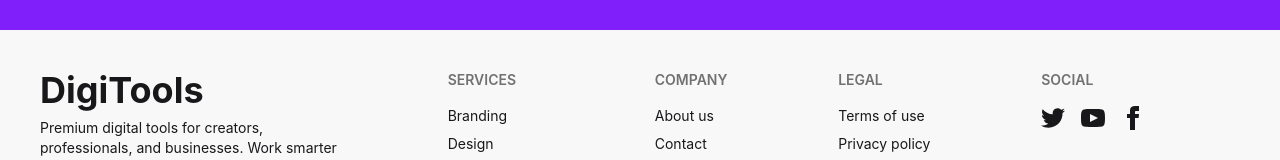
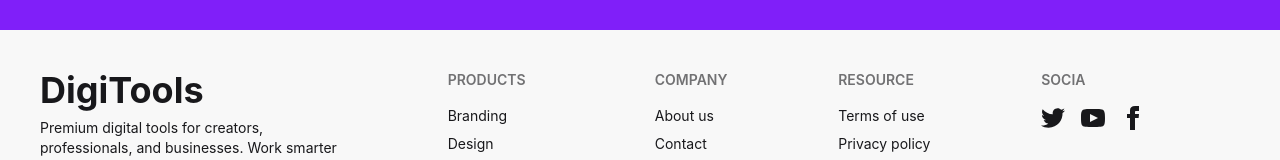
Before and after one commit to ShahidurRahman2/digi-toots-platform, a React (Vite) app: page / in a window 1280 px wide. Shown: the part 3713-3873 px from the top of the page. Built offline with nearby package versions, Linux system fonts and the light colour scheme.

Commit message:
this is four commit

```diff
--- a/src/App.jsx
+++ b/src/App.jsx
@@ -544,7 +544,7 @@ function App() {
           </p>
         </aside>
         <nav>
-          <h6 className="footer-title">Services</h6>
+          <h6 className="footer-title">Products</h6>
           <a className="link link-hover">Branding</a>
           <a className="link link-hover">Design</a>
           <a className="link link-hover">Marketing</a>
@@ -558,14 +558,14 @@ function App() {
           <a className="link link-hover">Press kit</a>
         </nav>
         <nav>
-          <h6 className="footer-title">Legal</h6>
+          <h6 className="footer-title">Resource</h6>
           <a className="link link-hover">Terms of use</a>
           <a className="link link-hover">Privacy policy</a>
           <a className="link link-hover">Cookie policy</a>
         </nav>
 
         <nav>
-          <h6 className="footer-title">Social</h6>
+          <h6 className="footer-title">Socia</h6>
           <div className="grid grid-flow-col gap-4">
             <a>
               <svg
@@ -603,6 +603,8 @@ function App() {
           </div>
         </nav>
       </footer>
+
+
       </>
       );
 }
```
